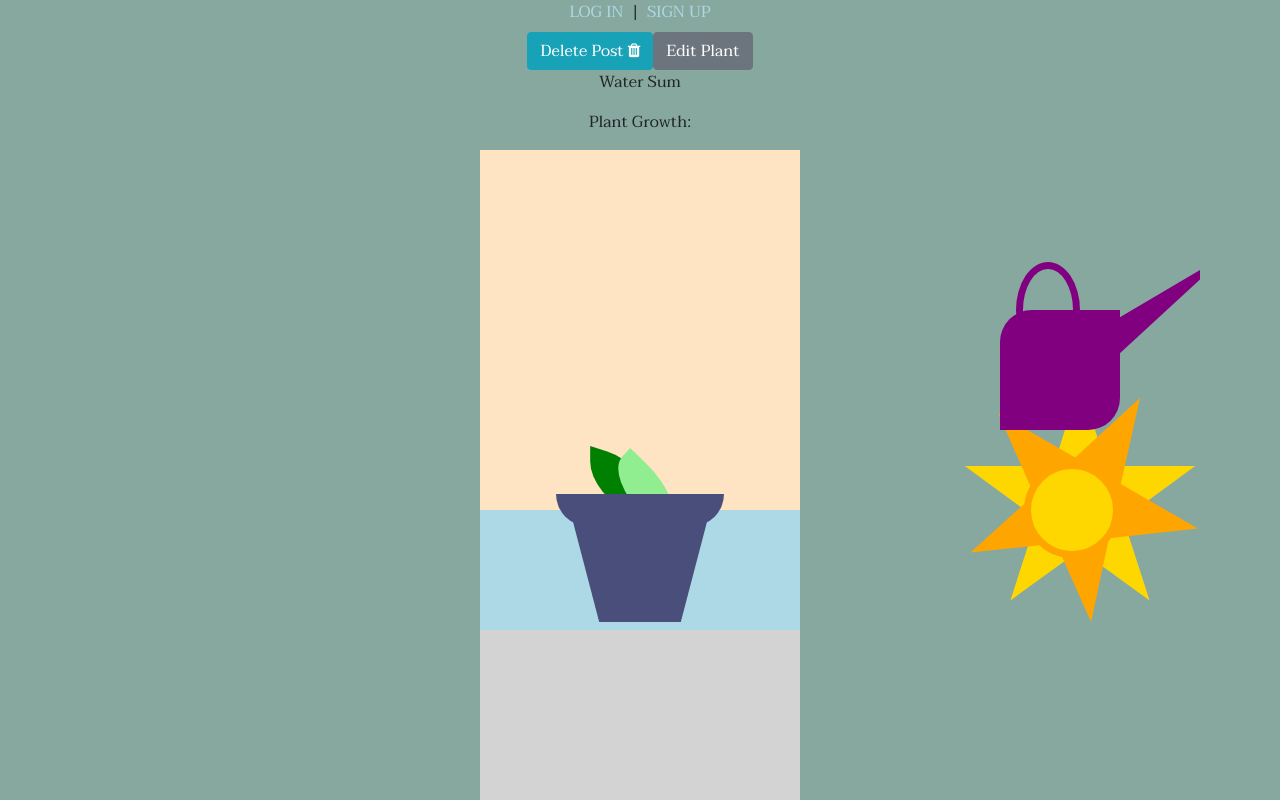
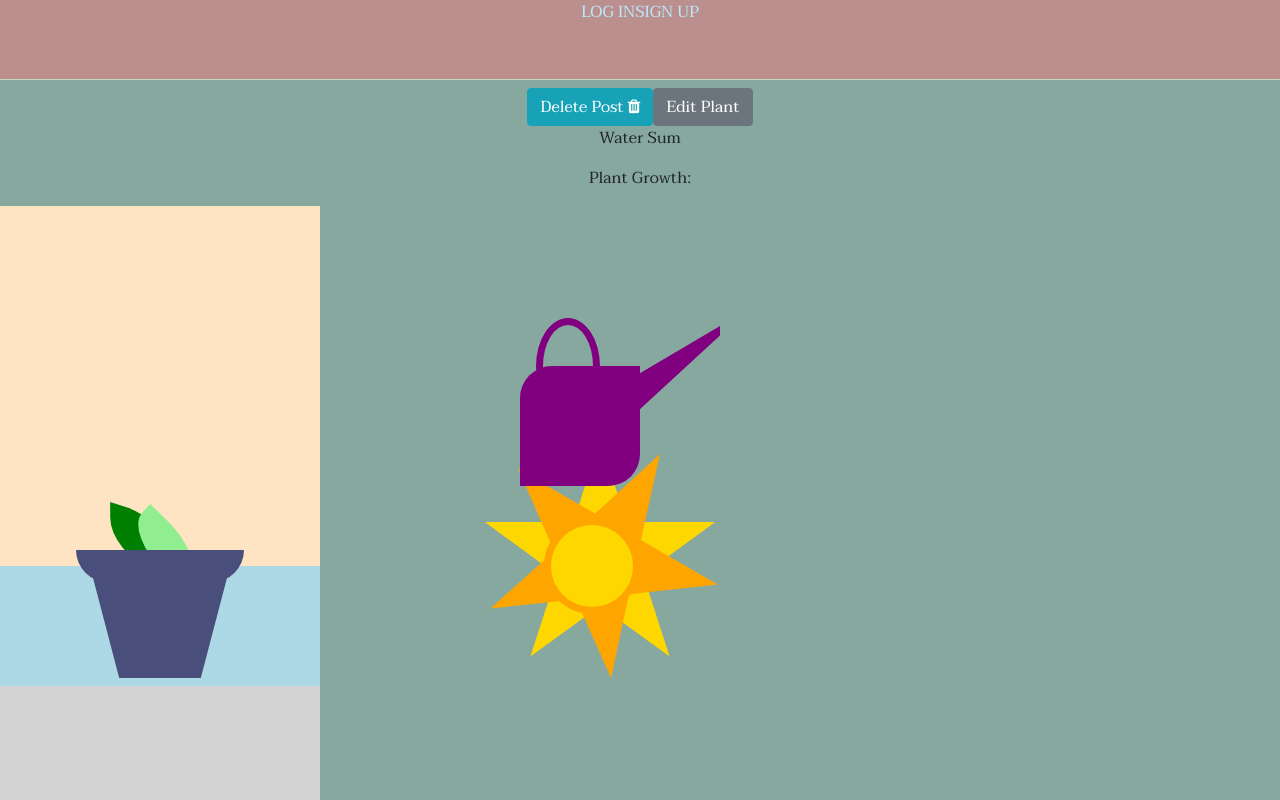
Before and after one commit to lramberg/plant-project, a React (Create React App) app: page /buddy/1 in a window 1280 px wide. Shown: the top 800 px of the page. Built offline with nearby package versions, Linux system fonts and the light colour scheme; no server answers.

Commit message:
navbar css

```diff
--- a/src/components/NavBar/NavBar.jsx
+++ b/src/components/NavBar/NavBar.jsx
@@ -1,25 +1,23 @@
 import React from 'react';
 import { Link } from 'react-router-dom';
+import styles from './NavBar.module.css';
 
 const NavBar = (props) => {
     let nav = props.user ?
         <div>
-            <Link to='/profile' className='NavBar-link'>Botanical Buddy</Link>
-            &nbsp;&nbsp;|&nbsp;&nbsp;&nbsp;
-            <Link to='' className='NavBar-link' onClick={props.handleLogout}>LOG OUT</Link>
-            &nbsp;&nbsp;|&nbsp;&nbsp;&nbsp;
+            <Link className={styles.logo} to='/profile' >BB</Link>
+            <Link to='' className={styles.logout} onClick={props.handleLogout}>LOG OUT</Link>
 
         </div>
         :
         <div>
             <Link to='/login' className='NavBar-link'>LOG IN</Link>
-            &nbsp;&nbsp;|&nbsp;&nbsp;
             <Link to='/signup' className='NavBar-link'>SIGN UP</Link>
         </div>;
 
 return (
-    <div className='NavBar'>
-    {nav}
+    <div className={styles.NavBar}>
+        {nav}
     </div>
 );
 }
--- /dev/null
+++ b/src/components/NavBar/NavBar.module.css
@@ -0,0 +1,24 @@
+.NavBar {
+    width: 100vw;
+    height: 10vmin;
+    background-color: rosybrown;
+    position: relative;
+    border-bottom: 1px solid rgba(203, 250, 203, 0.705);
+}
+
+.logo {
+    font-family: 'Merienda', cursive;
+    font-size: 7vmin;
+    font-style: italic;
+    color: rgb(203, 250, 203);
+    position: absolute;
+    left: 8vmin;
+    top: 0vmin;
+}
+
+.logout {
+    font-size: 5vmin;
+    position: absolute;
+    right: 8vmin;
+    top: 2.5vmin;
+}
--- a/src/index.css
+++ b/src/index.css
@@ -12,5 +12,5 @@ code {
 }
 
 a {
-  color: lightblue;
+  color: rgb(184, 236, 253);
 }
```
